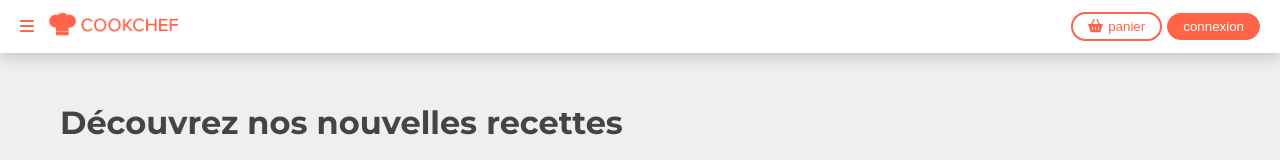
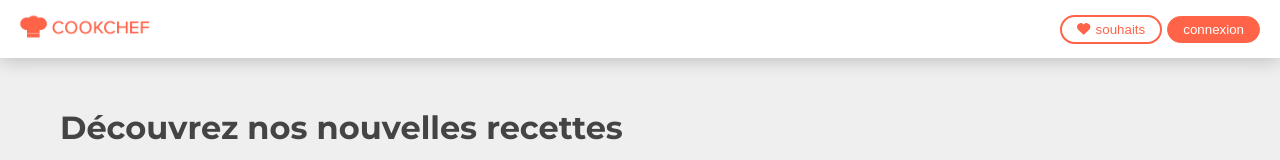
Before and after one commit to lemarak/cookchef, a React (Create React App) app: page / in a window 1280 px wide. Shown: the top 160 px of the page. Built offline with nearby package versions, Linux system fonts and the light colour scheme.

Commit message:
header menu for xs

```diff
--- a/src/assets/styles/_utils.scss
+++ b/src/assets/styles/_utils.scss
@@ -1,3 +1,11 @@
+.calc {
+  position: fixed;
+  top: 0;
+  left: 0;
+  width: 100%;
+  height: 100vh;
+}
+
 .container {
   max-width: 1200px;
   margin: auto;
--- a/src/components/Content.js
+++ b/src/components/Content.js
@@ -7,7 +7,7 @@ const Content = () => {
   return (
     <div className="flex-fill container p-20">
       <h1 className="my-30">Découvrez nos nouvelles recettes</h1>
-      <div className={`${styles.contentCard} card p-20 br`}>
+      <div className={`${styles.contentCard} card p-20`}>
         <div className={styles.grid}>
           {recipes.map((r) => (
             <Recipe key={r._id} title={r.title} image={r.image} />
--- a/src/components/Header.js
+++ b/src/components/Header.js
@@ -1,22 +1,36 @@
 import styles from "./Header.module.scss";
 import cookchef from "../assets/images/cookchef.png";
 import { FontAwesomeIcon } from "@fortawesome/react-fontawesome";
-import { faBars, faBasketShopping } from "@fortawesome/free-solid-svg-icons";
+import { faBars, faHeart } from "@fortawesome/free-solid-svg-icons";
+import { useState } from "react";
+import HeaderMenu from "./HeaderMenu";
 
 const Header = () => {
+  const [showMenu, setShowMenu] = useState(false);
+
   return (
     <header className={`${styles.header} d-flex flex-row align-items-center`}>
-      <FontAwesomeIcon icon={faBars} className="mr-15" />
       <div className="flex-fill">
         <img src={cookchef} alt="logo cookchef" />
       </div>
-      <ul>
+      <ul className={styles.headerList}>
         <button className="mr-5 btn btn-reverse-primary">
-          <FontAwesomeIcon icon={faBasketShopping} className="mr-5" />
-          <span>panier</span>
+          <FontAwesomeIcon icon={faHeart} className="mr-5" />
+          <span>souhaits</span>
         </button>
         <button className="btn btn-primary">connexion</button>
       </ul>
+      <FontAwesomeIcon
+        onClick={() => setShowMenu(!showMenu)}
+        icon={faBars}
+        className={`${styles.headerXs} "mr-15"`}
+      />
+      {showMenu && (
+        <>
+          <div onClick={() => setShowMenu(false)} className="calc"></div>
+          <HeaderMenu />
+        </>
+      )}
     </header>
   );
 };
--- a/src/components/Header.module.scss
+++ b/src/components/Header.module.scss
@@ -1,4 +1,8 @@
+@use '../assets/styles/mixins' as mixin;
+
 .header {
+  position: relative;
+  height: 58px;
   padding: 10px 20px;
   box-shadow: var(--box-shadow-nav);
   color: var(--primary);
@@ -7,3 +11,21 @@
     width: 130px;
   }
 }
+
+.headerList {
+  @include mixin.xs {
+    display: none;
+  }
+}
+
+.headerXs {
+  display: none;
+  cursor: pointer;
+  transition: opacity 0.2s;
+  &:hover {
+    opacity: 0.6;
+  }
+  @include mixin.xs {
+    display: block;
+  }
+}
--- /dev/null
+++ b/src/components/HeaderMenu.js
@@ -0,0 +1,12 @@
+import styles from "./HeaderMenu.module.scss";
+
+const HeaderMenu = () => {
+  return (
+    <ul className={`${styles.menuContainer} card p-20`}>
+      <li>Souhaits</li>
+      <li>Connexion</li>
+    </ul>
+  );
+};
+
+export default HeaderMenu;
--- /dev/null
+++ b/src/components/HeaderMenu.module.scss
@@ -0,0 +1,16 @@
+.menuContainer {
+  position: absolute;
+  top: 68px;
+  right: 10px;
+  width: 200px;
+  li {
+    padding: 10px 15px;
+    cursor: pointer;
+    border-radius: 20px;
+    transition: background-color 0.2s, color 0.2s;
+    &:hover {
+      background-color: var(--primary);
+      color: white;
+    }
+  }
+}
```
